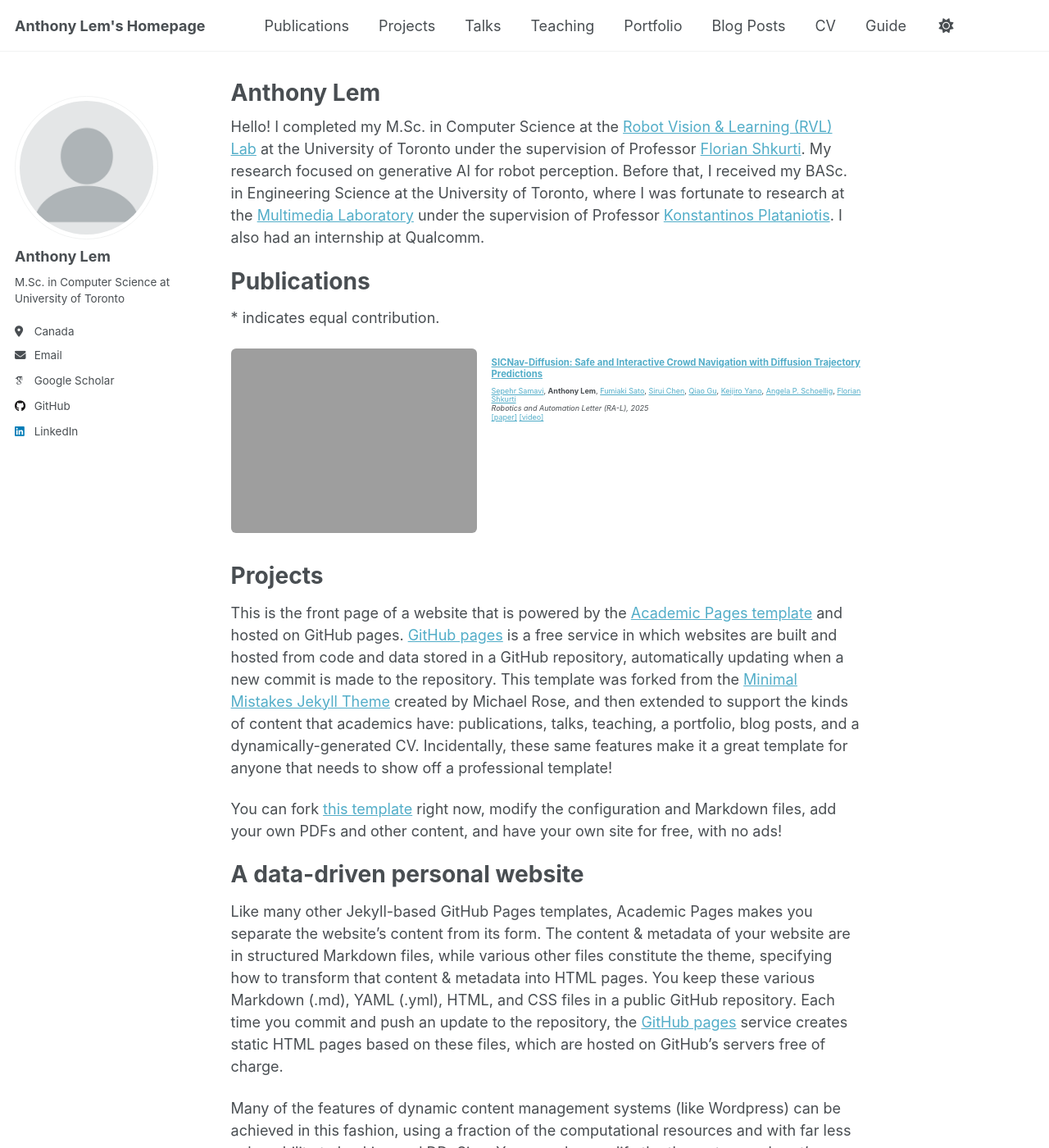
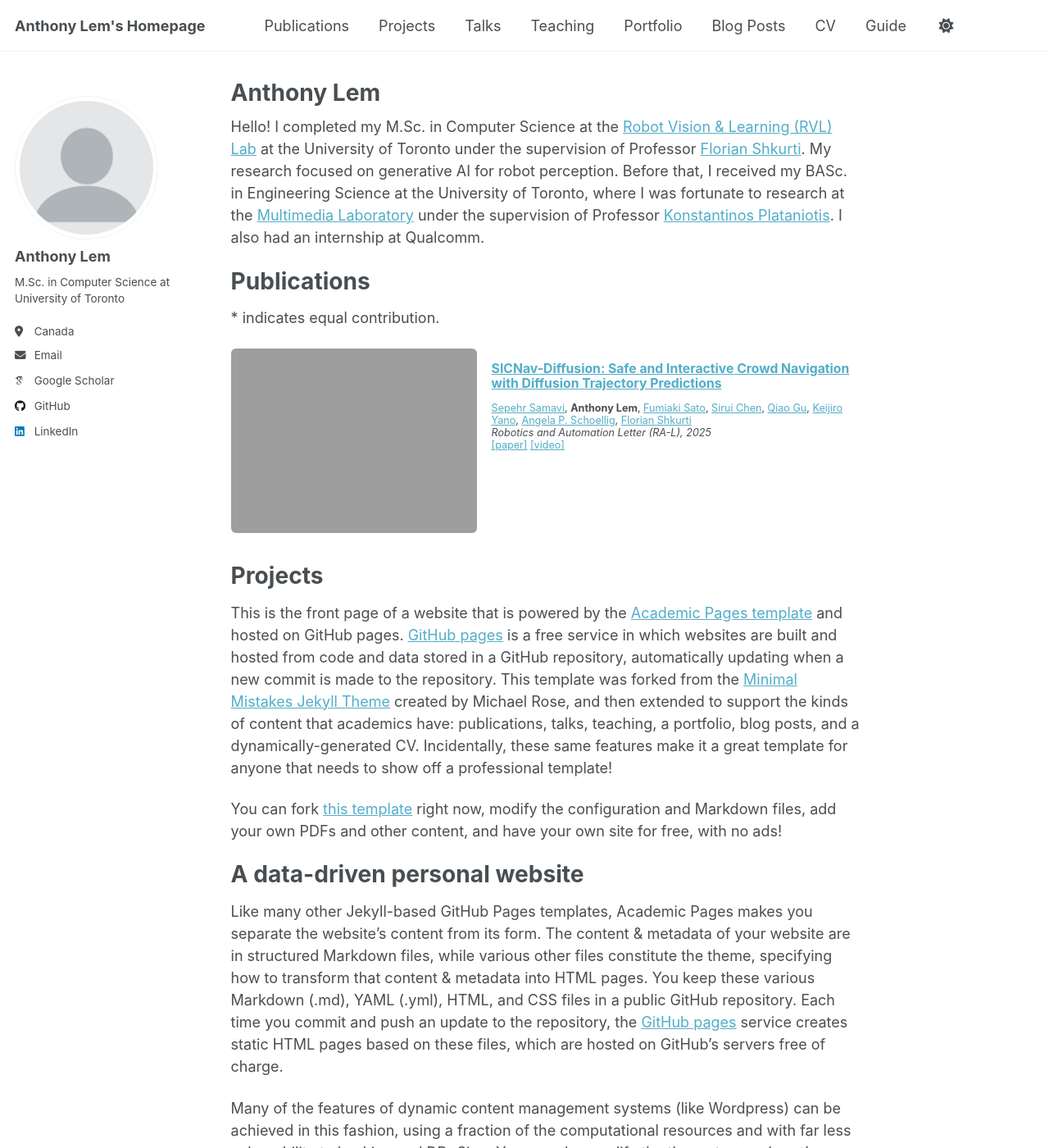
Before and after one commit to Anthonyjlem/Anthonyjlem.github.io, a Jekyll site: the page built from _pages/about.md, in a window 1280 px wide and 1400 px high. Shown: the whole window at 82% size. Built offline with Jekyll 4.4.1, drawn with Linux system fonts in a browser that asks for light colours; some web fonts are replaced; a script that is not in the unit is left out.

Commit message:
Increase publication text size to 0.7rem

```diff
--- a/assets/css/main.scss
+++ b/assets/css/main.scss
@@ -74,7 +74,7 @@ html {
   align-items: flex-start; /* align image with top of text */
   gap: 1rem;               /* space between image and text */
   margin-bottom: 2rem;     /* space between publication entries */
-  font-size: 0.5rem;
+  font-size: 0.7rem;
   line-height: 1.2;
 }
 
```
